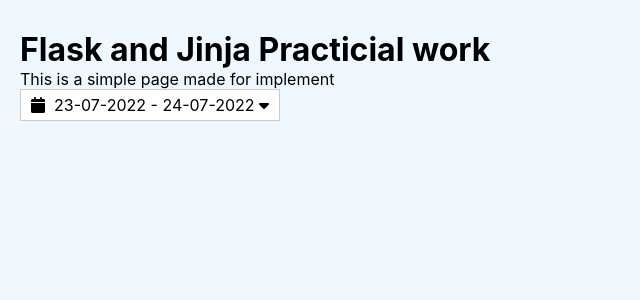
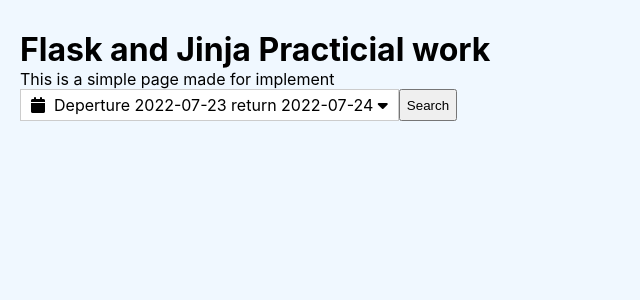
Before and after one commit to Dierickb/reservaHotel, a Flask app: page / in a window 1280 px wide. Shown: the part 60-360 px from the top of the page, without its empty margins (0-640 px from the left). Run offline with Flask 2, Linux system fonts and the light colour scheme; some libraries are stand-ins or nearby versions.

Commit message:
feat: add date picker html, css, js and routes

```diff
--- a/app/models/models.py
+++ b/app/models/models.py
@@ -1,6 +1,12 @@
+from datetime import datetime
 from typing import NamedTuple, Optional
 
 
 class Login(NamedTuple):
     nickName: Optional[str] = None
     password: Optional[str] = None
+
+
+class Date(NamedTuple):
+    initDate: Optional[datetime.date] = None
+    finalDate: Optional[str] = None
--- a/app/routes/routes.py
+++ b/app/routes/routes.py
@@ -1,6 +1,7 @@
 from flask import Blueprint, render_template, request, jsonify, redirect, url_for
-from ..models.models import Login
+from ..models.models import Login, Date
 from ..controller import signin_controller
+from datetime import datetime
 
 global_scope = Blueprint("api", __name__)
 
@@ -21,6 +22,12 @@
     return render_template("home.html", nav=nav, **parameters)
 
 
+@global_scope.route("/", methods=['POST'])
+def homePost():
+    data = request.form
+    date = Date(initDate=data["dateInit"], finalDate=data["dateFinal"])
+    return jsonify(date)
+
 @global_scope.route("/signin", methods=['GET'])
 def loginGet():
     parameters = {
--- a/app/views/static/js/datePicker.js
+++ b/app/views/static/js/datePicker.js
@@ -1,15 +1,22 @@
 $(function() {
+    const firstDateInput = document.getElementById("dateInit");
+    const secondDateInput = document.getElementById("dateFinal");
     let start = moment();
     let end = moment().add(1,'day');
 
     function cb(start, end) {
-        $('#reportrange span').html(start.format('DD-MM-YYYY') + ' - ' + end.format('DD-MM-YYYY'));
+        $('#initialDatePicked').html(start.format('YYYY-MM-DD'));
+        $('#finalDatePicked').html(end.format('YYYY-MM-DD'));
+
+        firstDateInput.value=start.format('YYYY-MM-DD');
+        secondDateInput.value=end.format('YYYY-MM-DD');
     }
 
     $('#reportrange').daterangepicker({
         startDate: start,
         endDate: end,
-        minDate: start
+        minDate: start,
+        autoApply: true
     }, cb);
 
     cb(start, end);
--- a/app/views/templates/home.html
+++ b/app/views/templates/home.html
@@ -5,10 +5,20 @@
     <h1>{{title}}</h1>
     <p>{{description}}</p>
 
-    <div id="reportrange" style="background: #fff; cursor: pointer; padding: 5px 10px; border: 1px solid #ccc; width: max-content">
-        <i class="fa-solid fa-calendar"></i>&nbsp;
-        <span></span>
-        <i class="fa fa-caret-down"></i>
+    <div class="dateRange" style="display: flex;">
+        <div id="reportrange" style="background: #fff; cursor: pointer; padding: 5px 10px; border: 1px solid #ccc; width: max-content">
+            <i class="fa-solid fa-calendar"></i>&nbsp;
+            Deperture
+            <span id="initialDatePicked"></span>
+            return
+            <span id="finalDatePicked"></span>
+            <i class="fa fa-caret-down"></i>
+        </div>
+        <button type="submit" form="home">Search</button>
     </div>
+    <form id="home"  method="POST" action="{{ url_for('api.homePost') }}">
+        <input id="dateInit" name="dateInit" type="text" readonly style="visibility: hidden">
+        <input id="dateFinal" name="dateFinal" type="text" readonly style="visibility: hidden">
+    </form>
 </div>
 {% endblock %}
```
